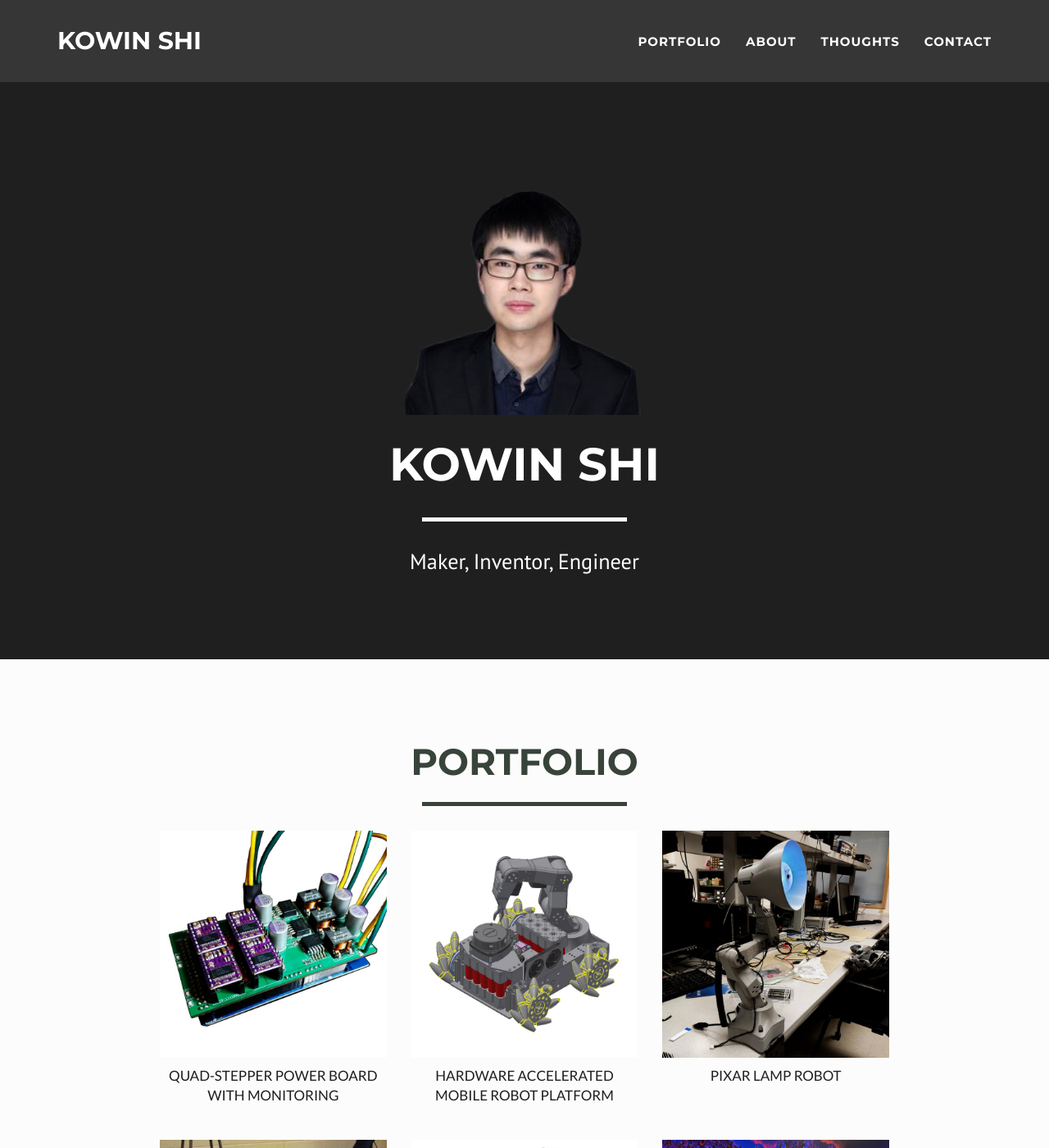
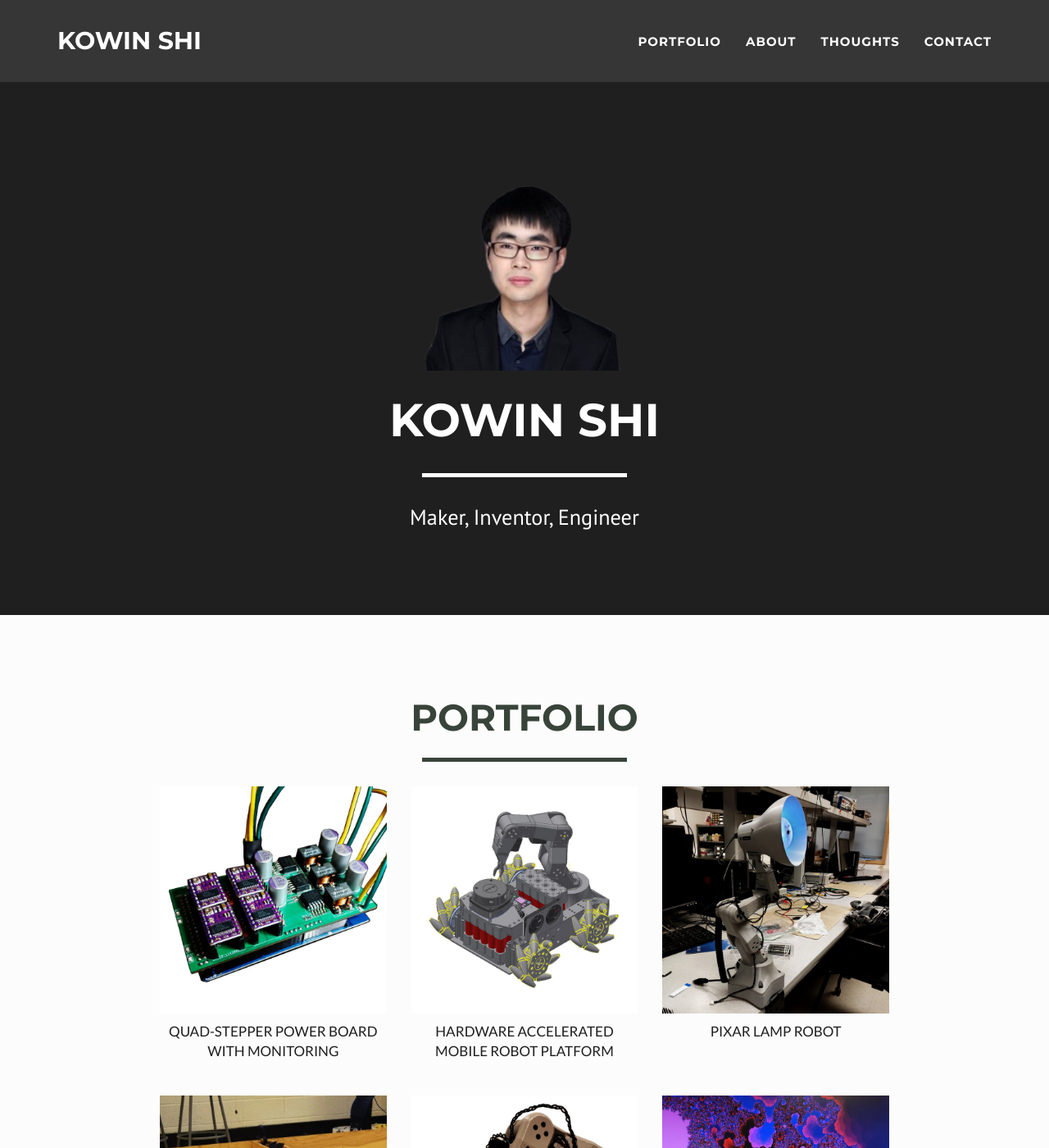
Before and after one commit to SkookumAsFrig/SkookumAsFrig.github.io, a Jekyll site: the page built from index.html, in a window 1280 px wide and 1400 px high. Shown: the whole window at 82% size. Built offline with Jekyll 4.4.1, drawn with Linux system fonts in a browser that asks for light colours.

Commit message:
adjusted profile pic size

```diff
--- a/_includes/css/custom.css
+++ b/_includes/css/custom.css
@@ -31,7 +31,8 @@ header hr.star-primary:after {
 }
 
 header > div.container > div > div > img {
-    width: 85%
+    width: 70%;
+    margin-bottom: 20px;
     /* height: 300px;
     border-radius: 150px; */
 }
```
